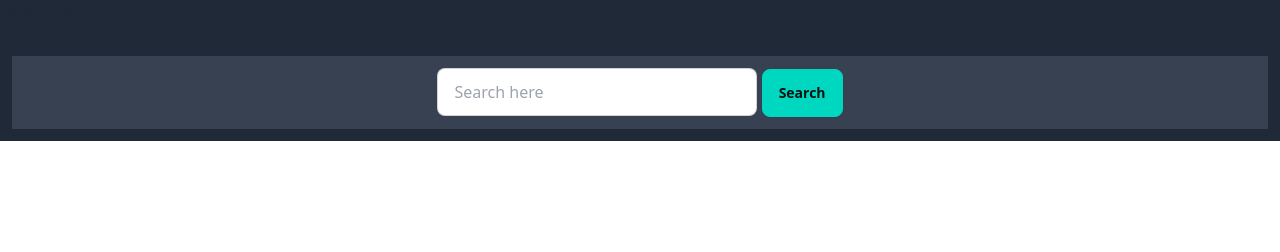
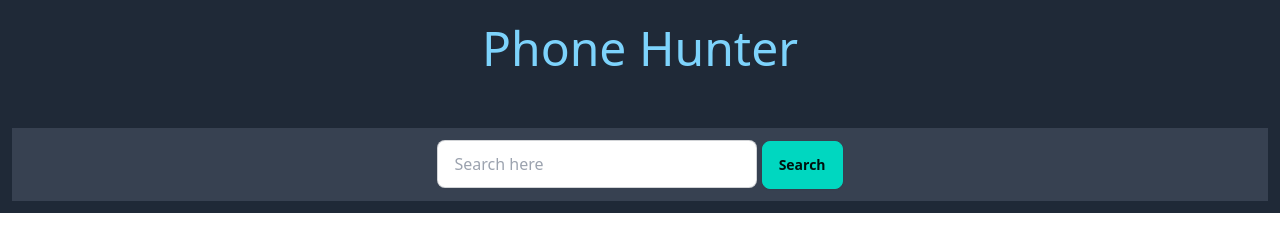
Before and after one commit to shanto736/phoneHunter, a plain HTML site: page index.html in a window 1280 px wide. Drawn offline with nearby package versions, Linux system fonts and the light colour scheme; no server answers.

Commit message:
3rd day session star

```diff
--- a/index.html
+++ b/index.html
@@ -9,8 +9,8 @@
     <script src="https://cdn.tailwindcss.com"></script>
 </head>
 <body class="bg-gray-800">
-    <header>
-        <h1>Headings</h1>
+    <header class="text-center text-5xl p-6 text-sky-300">
+        <h1>Phone Hunter</h1>
     </header>
     <main class="container mx-auto mt-8">
         <section class="bg-gray-700 p-3 m-3 text-center">
@@ -24,7 +24,7 @@
             <div id="phone-container" class="grid grid-cols-1 md:grid-cols-2 lg:grid-cols-3 gap-4">
             </div>
         </section>
-        <section id="show-all-container" class="hidden">
+        <section id="show-all-container" class="hidden text-center">
             <button class="btn btn-accent m-3">Show All</button>
         </section>
     </main>
```
